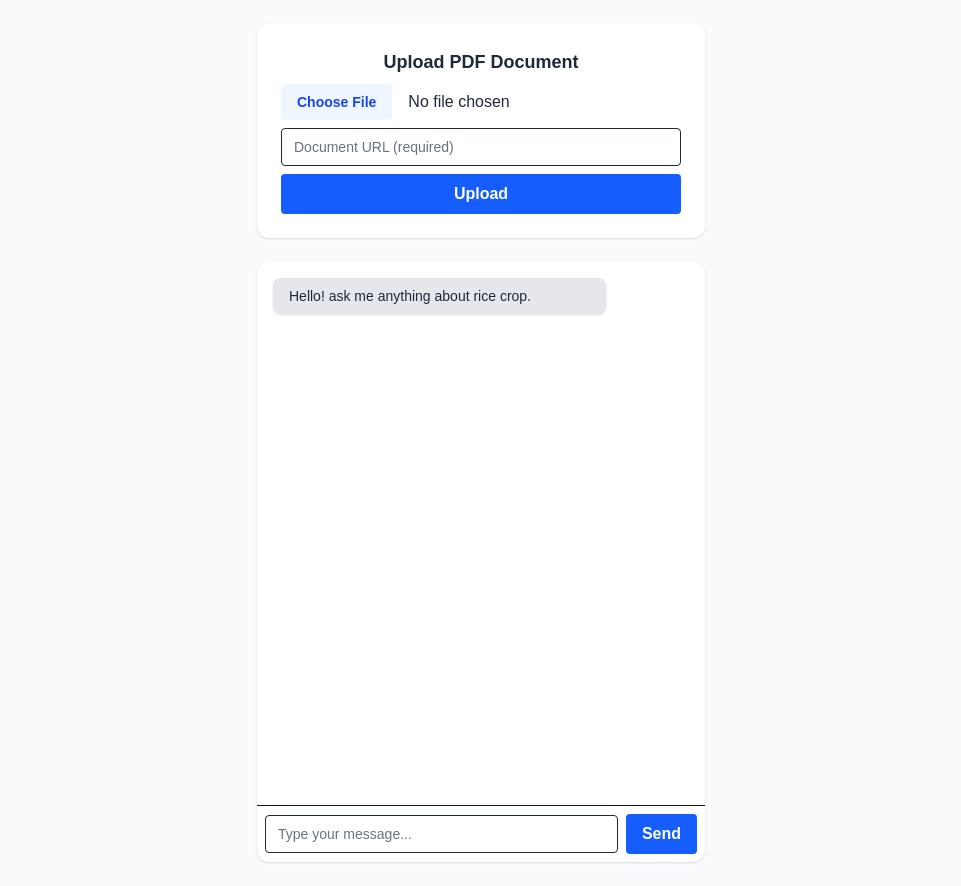
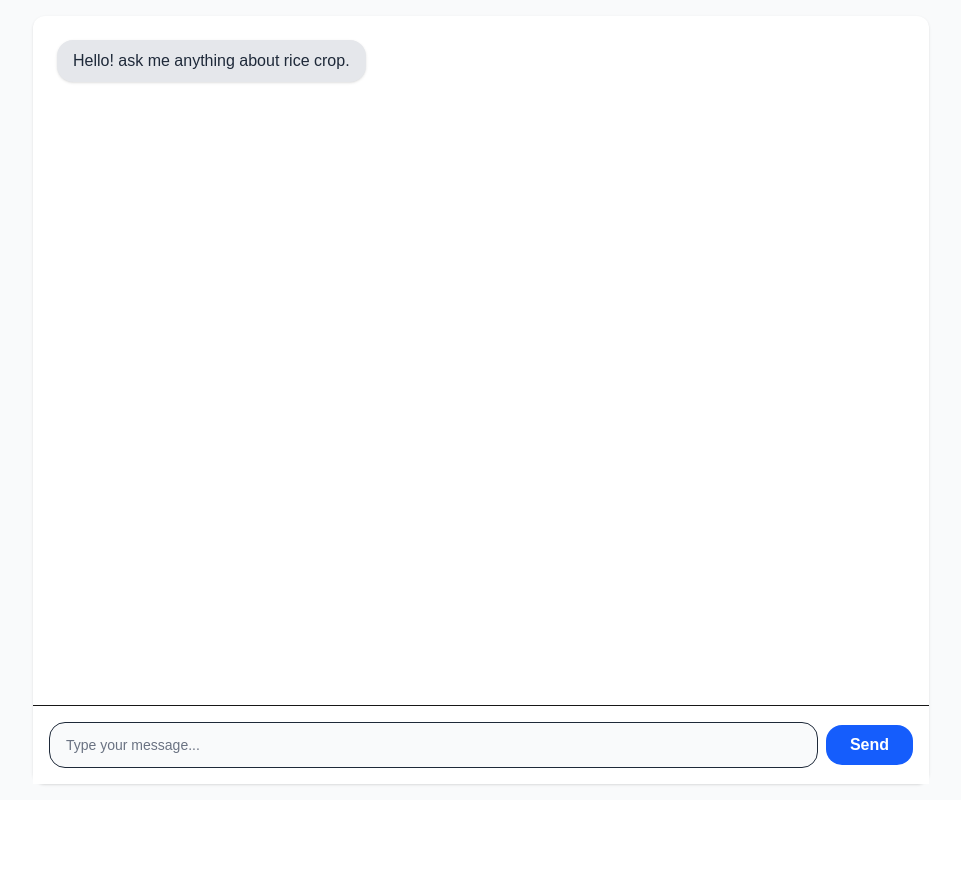
Before and after one commit to drockparashar/kishan-rag-demo, a Next.js app in the folder frontend/: page / in a window 1280 px wide. Shown: the whole page, without its empty margins (159-1120 px from the left). After the commit the page ends 800 px from the top, so only its background shows below. Built offline with nearby package versions, Linux system fonts and the light colour scheme.

Commit message:
Refactored chat UI for full-screen layout, Markdown rendering, source toggle, and improved message styling.

```diff
--- a/frontend/src/app/page.tsx
+++ b/frontend/src/app/page.tsx
@@ -1,5 +1,6 @@
 "use client";
 import React, { useRef, useState } from "react";
+import ReactMarkdown from 'react-markdown';
 
 type Source = {
   text: string;
@@ -15,6 +16,7 @@ type Message = {
 };
 
 export default function Home() {
+  const [showSources, setShowSources] = useState<{ [key: number]: boolean }>({});
   // File upload state
   const [uploading, setUploading] = useState(false);
   const [uploadSuccess, setUploadSuccess] = useState(false);
@@ -173,75 +175,44 @@ export default function Home() {
   };
 
   return (
-    <main className="min-h-screen bg-gray-50 flex flex-col items-center p-2 sm:p-6">
-      <div className="w-full max-w-md space-y-6">
-        {/* File Upload Section */}
-        <section className="bg-white rounded-xl shadow p-6 flex flex-col items-center">
-          <h2 className="text-lg font-semibold mb-2 text-gray-800">Upload PDF Document</h2>
-          <form className="flex flex-col items-center w-full" onSubmit={handleFileUpload}>
-            <input
-              ref={fileInputRef}
-              type="file"
-              accept="application/pdf"
-              className="file:mr-4 file:py-2 file:px-4 file:rounded file:border-0 file:text-sm file:font-semibold file:bg-blue-50 file:text-blue-700 hover:file:bg-blue-100 mb-2 w-full text-gray-800 placeholder-gray-500"
-              required
-            />
-            <input
-              type="url"
-              value={docUrl}
-              onChange={e => setDocUrl(e.target.value)}
-              placeholder="Document URL (required)"
-              className="mb-2 w-full rounded border px-3 py-2 text-sm text-gray-800 placeholder-gray-500"
-              required
-            />
-            {uploading && (
-              <div className="w-full mb-2">
-                <div className="h-2 bg-gray-200 rounded">
-                  <div
-                    className="h-2 bg-blue-500 rounded"
-                    style={{ width: `${uploadProgress}%`, transition: 'width 0.2s' }}
-                  ></div>
-                </div>
-                <div className="text-xs text-gray-600 mt-1 text-center">{uploadProgress}%</div>
-              </div>
-            )}
-            <button
-              type="submit"
-              className="w-full bg-blue-600 text-white py-2 rounded font-semibold hover:bg-blue-700 transition disabled:opacity-60"
-              disabled={uploading}
-            >
-              {uploading ? "Uploading..." : "Upload"}
-            </button>
-          </form>
-          {uploadSuccess && (
-            <p className="text-green-600 mt-2">Upload successful!</p>
-          )}
-          {uploadError && (
-            <p className="text-red-600 mt-2">{uploadError}</p>
-          )}
-        </section>
+    <main className="min-h-screen bg-gray-50 flex flex-col items-center justify-center p-0">
+      <div className="w-full h-screen flex flex-col items-center justify-center">
 
         {/* Chat Section */}
-  <section className="bg-white rounded-xl shadow flex flex-col h-[500px] sm:h-[600px]">
-          <div className="flex-1 overflow-y-auto p-4 space-y-3">
+        <section className="flex flex-col flex-1 w-full max-w-4xl h-full bg-white rounded-xl shadow mt-4 mb-4">
+          <div className="flex-1 overflow-y-auto p-6 space-y-4">
             {messages.map((msg, idx) => (
               <div
                 key={idx}
-                className={`flex ${msg.sender === "user" ? "justify-end" : "justify-start"}`}
+                className={`flex w-full ${msg.sender === "user" ? "justify-end" : "justify-start"}`}
               >
-                <div className="w-full">
+                <div className={`max-w-[75%] w-fit ${msg.sender === "user" ? "ml-auto" : "mr-auto"}`}>
                   <div
-                    className={`px-4 py-2 rounded-lg max-w-[80%] text-sm shadow-sm ${
+                    className={`px-4 py-2 rounded-2xl shadow-sm break-words ${
                       msg.sender === "user"
-                        ? "bg-blue-600 text-white"
-                        : "bg-gray-200 text-gray-800"
+                        ? "bg-blue-600 text-white text-right text-lg leading-relaxed"
+                        : "bg-gray-200 text-gray-800 prose prose-lg leading-relaxed text-left"
                     }`}
                   >
-                    {msg.text}
+                    {msg.sender === "bot" ? (
+                      <ReactMarkdown>{msg.text}</ReactMarkdown>
+                    ) : (
+                      msg.text
+                    )}
                   </div>
-                  {/* Show sources if present and this is a bot message */}
+                  {/* Show sources if present and this is a bot message, with toggle */}
                   {msg.sender === "bot" && Array.isArray(msg.sources) && msg.sources.length > 0 && (
-                    <div className="mt-2 p-2 bg-gray-100 rounded">
+                    <div className="mt-2">
+                      <button
+                        type="button"
+                        className="text-xs text-blue-700 underline mb-1 focus:outline-none"
+                        title="Show or hide the retrieved context and source citations used to generate this answer."
+                        onClick={() => setShowSources((prev) => ({ ...prev, [idx]: !prev[idx] }))}
+                      >
+                        {showSources[idx] ? "Hide Sources" : "Show Sources"}
+                      </button>
+                      {showSources[idx] && (
+                        <div className="p-2 bg-gray-100 rounded">
                           <h4 className="font-semibold text-xs text-gray-600">Retrieved Context:</h4>
                           <ul className="list-disc pl-4 mt-1">
                             {msg.sources.map((source: Source, sidx: number) => (
@@ -262,16 +233,19 @@ export default function Home() {
                         </div>
                       )}
                     </div>
+                  )}
+                </div>
               </div>
             ))}
           </div>
           <form
             onSubmit={handleSend}
-            className="flex items-center border-t p-2 gap-2"
+            className="flex items-center border-t p-4 gap-2 bg-white"
+            style={{ minHeight: '64px' }}
           >
             <input
               type="text"
-              className="flex-1 rounded border px-3 py-2 text-sm focus:outline-none focus:ring-2 focus:ring-blue-400 text-gray-800 placeholder-gray-500"
+              className="flex-1 rounded-2xl border px-4 py-3 text-sm focus:outline-none focus:ring-2 focus:ring-blue-400 text-gray-800 placeholder-gray-500 bg-gray-50"
               placeholder="Type your message..."
               value={input}
               onChange={(e) => setInput(e.target.value)}
@@ -280,7 +254,7 @@ export default function Home() {
             />
             <button
               type="submit"
-              className="bg-blue-600 text-white px-4 py-2 rounded font-semibold hover:bg-blue-700 transition disabled:opacity-60"
+              className="bg-blue-600 text-white px-6 py-2 rounded-2xl font-semibold hover:bg-blue-700 transition disabled:opacity-60"
               disabled={sending}
             >
               {sending ? (
--- /dev/null
+++ b/frontend/src/app/upload/page.tsx
@@ -0,0 +1,105 @@
+"use client";
+import React, { useRef, useState } from "react";
+
+export default function Upload() {
+  const [uploading, setUploading] = useState(false);
+  const [uploadSuccess, setUploadSuccess] = useState(false);
+  const [uploadProgress, setUploadProgress] = useState(0);
+  const fileInputRef = useRef<HTMLInputElement>(null);
+  const [docUrl, setDocUrl] = useState("");
+  const [uploadError, setUploadError] = useState<string | null>(null);
+
+  const handleFileUpload = async (e: React.FormEvent) => {
+    e.preventDefault();
+    setUploadError(null);
+    setUploadProgress(0);
+    if (!fileInputRef.current?.files?.length) return;
+    setUploading(true);
+    setUploadSuccess(false);
+    const file = fileInputRef.current.files[0];
+    const formData = new FormData();
+    formData.append("file", file);
+    if (docUrl) {
+      formData.append("doc_url", docUrl);
+    }
+    try {
+      await new Promise<void>((resolve, reject) => {
+        const xhr = new XMLHttpRequest();
+        xhr.open("POST", "http://localhost:8000/api/upload");
+        xhr.upload.onprogress = (event) => {
+          if (event.lengthComputable) {
+            setUploadProgress(Math.round((event.loaded / event.total) * 100));
+          }
+        };
+        xhr.onload = () => {
+          if (xhr.status >= 200 && xhr.status < 300) {
+            setUploadSuccess(true);
+            resolve();
+          } else {
+            setUploadError(xhr.responseText || "Upload failed");
+            reject(new Error(xhr.responseText || "Upload failed"));
+          }
+        };
+        xhr.onerror = () => {
+          setUploadError("Failed to upload file");
+          reject(new Error("Failed to upload file"));
+        };
+        xhr.send(formData);
+      });
+    } catch (err: any) {
+      setUploadError(err.message || "Failed to upload file");
+    } finally {
+      setUploading(false);
+      setUploadProgress(0);
+    }
+  };
+
+  return (
+    <main className="min-h-screen bg-gray-50 flex flex-col items-center justify-center p-0">
+      <div className="w-full max-w-md mt-12 bg-white rounded-xl shadow p-8 flex flex-col items-center">
+        <h2 className="text-lg font-semibold mb-4 text-gray-800">Upload PDF Document</h2>
+        <form className="flex flex-col items-center w-full" onSubmit={handleFileUpload}>
+          <input
+            ref={fileInputRef}
+            type="file"
+            accept="application/pdf"
+            className="file:mr-4 file:py-2 file:px-4 file:rounded file:border-0 file:text-sm file:font-semibold file:bg-blue-50 file:text-blue-700 hover:file:bg-blue-100 mb-2 w-full text-gray-800 placeholder-gray-500"
+            required
+          />
+          <input
+            type="url"
+            value={docUrl}
+            onChange={e => setDocUrl(e.target.value)}
+            placeholder="Document URL (required)"
+            className="mb-2 w-full rounded border px-3 py-2 text-sm text-gray-800 placeholder-gray-500"
+            required
+          />
+          {uploading && (
+            <div className="w-full mb-2">
+              <div className="h-2 bg-gray-200 rounded">
+                <div
+                  className="h-2 bg-blue-500 rounded"
+                  style={{ width: `${uploadProgress}%`, transition: 'width 0.2s' }}
+                ></div>
+              </div>
+              <div className="text-xs text-gray-600 mt-1 text-center">{uploadProgress}%</div>
+            </div>
+          )}
+          <button
+            type="submit"
+            className="w-full bg-blue-600 text-white py-2 rounded font-semibold hover:bg-blue-700 transition disabled:opacity-60"
+            disabled={uploading}
+          >
+            {uploading ? "Uploading..." : "Upload"}
+          </button>
+        </form>
+        {uploadSuccess && (
+          <p className="text-green-600 mt-2">Upload successful!</p>
+        )}
+        {uploadError && (
+          <p className="text-red-600 mt-2">{uploadError}</p>
+        )}
+      </div>
+    </main>
+  );
+}
```
Also changed, not shown: frontend/package.json (+6 -5 lines), 2 other files (tests, documents, lock files or other folders). Lines whose indentation alone changed are shown as unchanged.
